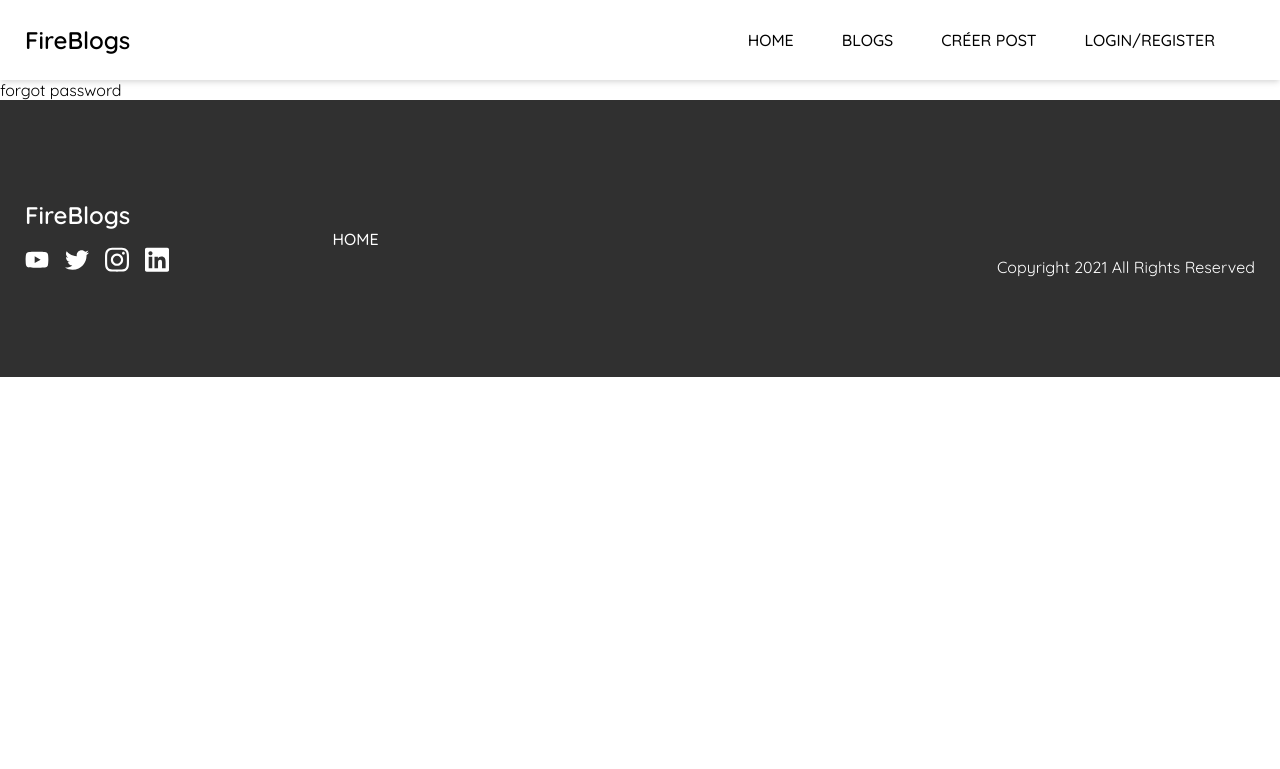
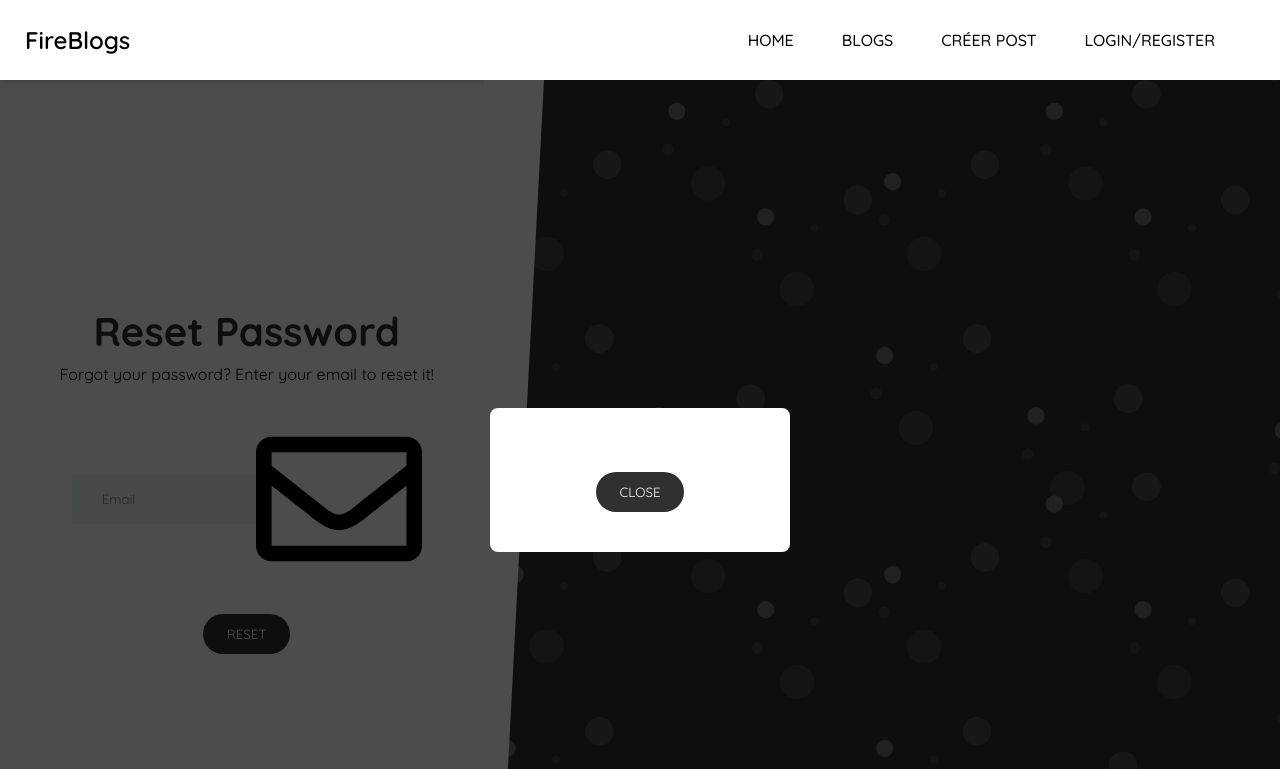
Before and after one commit to lapinRagnar/vue3-fireblog-auth, a Vue app: page /forgot-password in a window 1280 px wide. Shown: the top 769 px of the page. Built offline with nearby package versions, Linux system fonts and the light colour scheme; no server answers; what vue2-editor would draw is missing.

Commit message:
ForgotPassword - et un petit Modal pour afficher un message

```diff
--- /dev/null
+++ b/src/components/Modal.vue
@@ -0,0 +1,63 @@
+<template>
+
+  <div class="modal">
+    <div class="modal-content">
+      <p>{{ this.modalMessage }}</p>
+      <button @click="closeModal">Close</button>
+    </div>
+  </div>
+
+</template>
+
+<script>
+export default {
+  name: 'Modal',
+  props: ['modalMessage'],
+
+  methods: {
+    closeModal() {
+      this.$emit('close-modal')
+    }
+  }
+
+}
+</script>
+
+<style lang="scss" scoped>
+
+  .modal {
+
+    display: flex;
+    justify-content: center;
+    align-items: center;
+    z-index: 101;
+    position: absolute;
+    width: 100%;
+    height: 100%;
+    top: 0;
+    background-color: rgba(0, 0, 0, 0.7);
+
+    .modal-content {
+
+      display: flex;
+      flex-direction: column;
+      justify-content: center;
+      border-radius: 8px;
+      width: 300px;
+      padding: 40px 30px;
+      background-color: #fff;
+
+      p {
+        text-align: center;
+      }
+
+      button {
+        align-self: center;
+      }
+
+    }
+
+
+  }
+
+</style>
--- a/src/views/ForgotPassword.vue
+++ b/src/views/ForgotPassword.vue
@@ -1,13 +1,80 @@
 <template lang="">
-  <div>
-    forgot password
+
+  <div class="reset-password">
+
+    <Modal v-if="modalActive" v-on:close-modal="closeModal" />
+
+    <div class="form-wrap">
+
+      <form class="reset">
+
+        <h2>Reset Password</h2>
+        <p>Forgot your password? Enter your email to reset it!</p>
+
+        <div class="inputs">
+          <div class="input">
+            <input type="text" placeholder="Email" v-model="email">
+            <Icons name="email" />
+          </div>
+        </div>
+
+        <button>Reset</button>
+        <div class="angle"></div>
+
+      </form>
+
+      <div class="background"></div>
+
+    </div>
   </div>
 </template>
+
 <script>
+
+import Icons from '@/components/Icons.vue'
+import Modal from '@/components/Modal.vue'
+
 export default {
+  name: 'ForgotPassword',
+
+  data() {
+    return {
+      email: null,
+      modalActive: true,
+      modalMessage: '',
+    }
+  },
+
+  components: { Icons, Modal },
+
+  methods: {
+    closeModal() {
+      this.modalActive = !this.modalActive
+      this.email = ''
+    }
+
+  },
+
 
 }
 </script>
-<style lang="">
 
+<style lang="scss" scoped>
+
+  .reset-password {
+    position: relative;
+
+    .form-wrap {
+      .reset {
+        h2 {
+          margin-bottom: 8px;
+        }
+
+        p {
+          text-align: center;
+          margin-bottom: 32px;
+        }
+      }
+    }
+  }
 </style>
```
